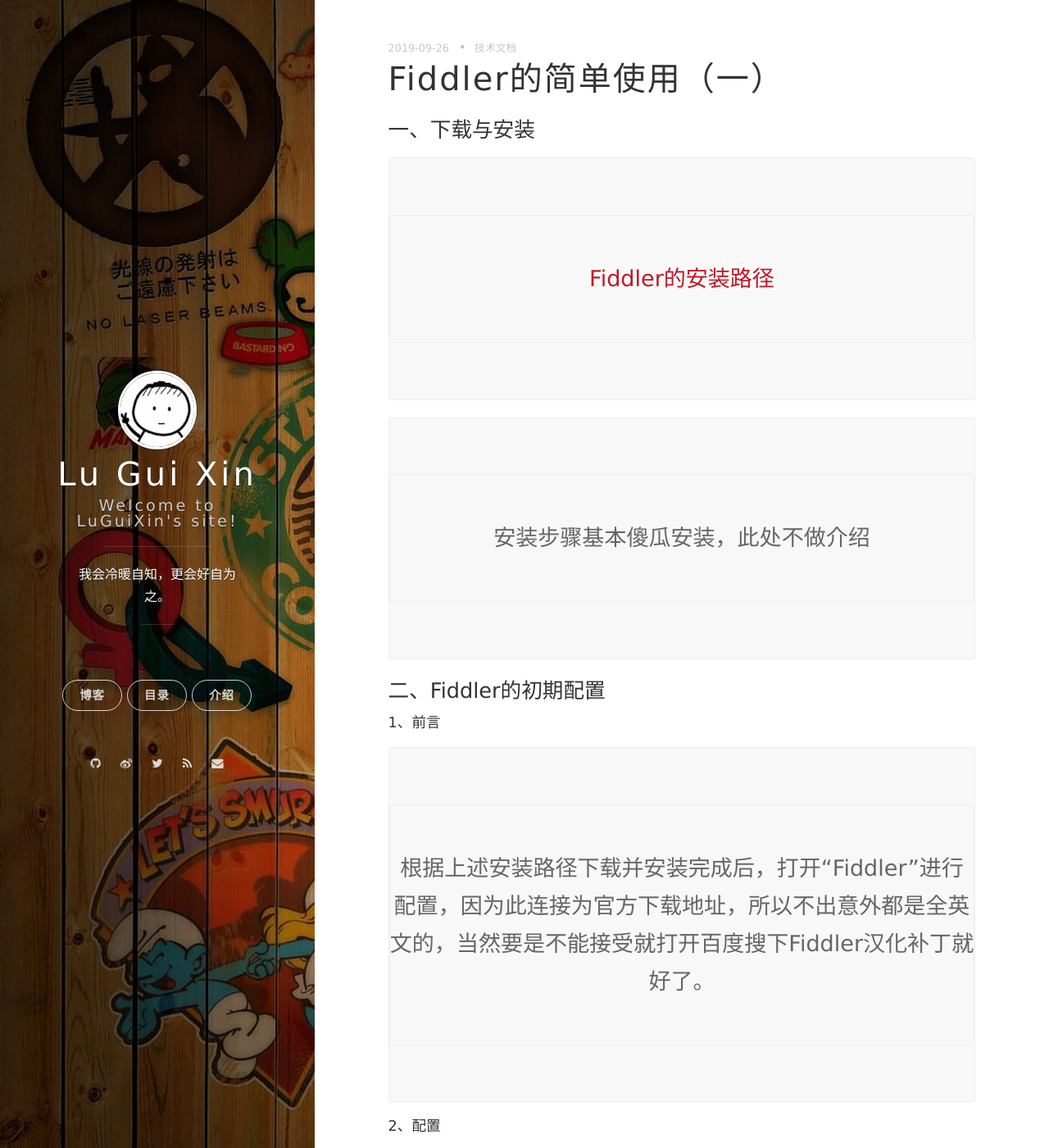
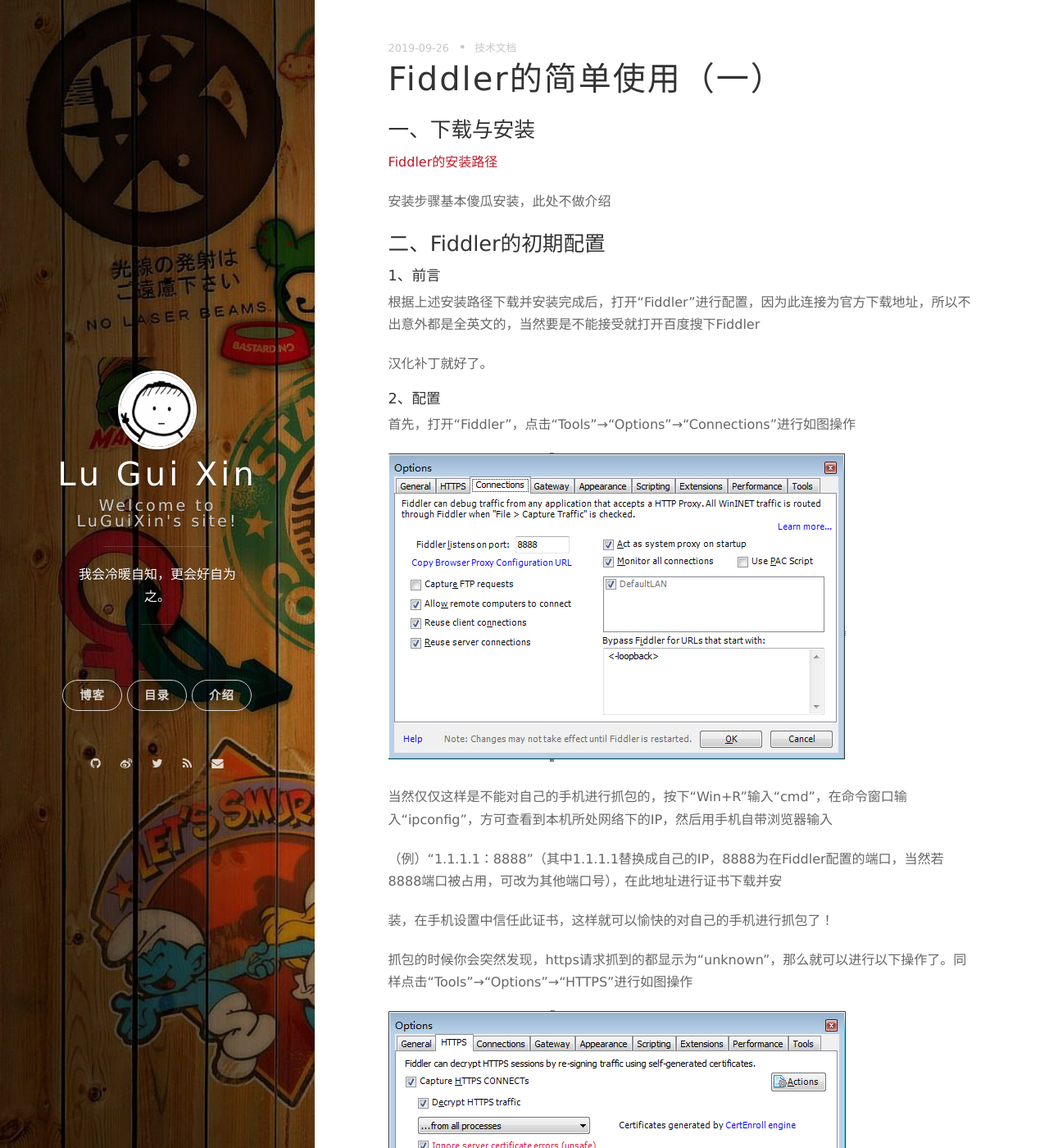
Before and after one commit to LuGuiXin/LuGuiXin.github.io, a Jekyll site: the page built from _posts/2019-09-26-Fiddler的简单使用（一）.md, in a window 1280 px wide and 1400 px high. Shown: the whole window at 82% size. Built offline with Jekyll 4.4.1, drawn with Linux system fonts in a browser that asks for light colours; nearby versions of some CDN libraries; Markdown is read by kramdown in place of the engine named in the settings; comment, search, counter and statistics services are not loaded; some of the changed text lies outside the part shown.

Commit message:
Update 2019-09-26-Fiddler的简单使用（一）.md

```diff
--- a/_posts/2019-09-26-Fiddler的简单使用（一）.md
+++ b/_posts/2019-09-26-Fiddler的简单使用（一）.md
@@ -8,30 +8,36 @@ categories: "技术文档"
 ---
 
 ### 一、下载与安装
->>[Fiddler的安装路径](https://www.telerik.com/fiddler)
+[Fiddler的安装路径](https://www.telerik.com/fiddler)
 
->>安装步骤基本傻瓜安装，此处不做介绍
+安装步骤基本傻瓜安装，此处不做介绍
 
 ### 二、Fiddler的初期配置
 
 ####1、前言
 
->> 根据上述安装路径下载并安装完成后，打开“Fiddler”进行配置，因为此连接为官方下载地址，所以不出意外都是全英文的，当然要是不能接受就打开百度搜下Fiddler汉化补丁就好了。
+ 根据上述安装路径下载并安装完成后，打开“Fiddler”进行配置，因为此连接为官方下载地址，所以不出意外都是全英文的，当然要是不能接受就打开百度搜下Fiddler
+
+ 汉化补丁就好了。
 
 ####2、配置
 
->>首先，打开“Fiddler”，点击“Tools”→“Options”→“Connections”进行如图操作
+首先，打开“Fiddler”，点击“Tools”→“Options”→“Connections”进行如图操作
 
 ![例](https://github.com/LuGuiXin/luguixin.github.io/blob/master/images/jekyll/Fiddler-connections.png)
 
->>当然仅仅这样是不能对自己的手机进行抓包的，按下“Win+R”输入“cmd”，在命令窗口输入“ipconfig”，方可查看到本机所处网络下的IP，然后用手机自带浏览器输入（例）“1.1.1.1：8888”（其中1.1.1.1替换成自己的IP，8888为在Fiddler配置的端口，当然若8888端口被占用，可改为其他端口号），在此地址进行证书下载并安装，在手机设置中信任此证书，这样就可以愉快的对自己的手机进行抓包了！
+当然仅仅这样是不能对自己的手机进行抓包的，按下“Win+R”输入“cmd”，在命令窗口输入“ipconfig”，方可查看到本机所处网络下的IP，然后用手机自带浏览器输入
 
->>抓包的时候你会突然发现，https请求抓到的都显示为“unknown”，那么就可以进行以下操作了。同样点击“Tools”→“Options”→“HTTPS”进行如图操作
+（例）“1.1.1.1：8888”（其中1.1.1.1替换成自己的IP，8888为在Fiddler配置的端口，当然若8888端口被占用，可改为其他端口号），在此地址进行证书下载并安
+
+装，在手机设置中信任此证书，这样就可以愉快的对自己的手机进行抓包了！
+
+抓包的时候你会突然发现，https请求抓到的都显示为“unknown”，那么就可以进行以下操作了。同样点击“Tools”→“Options”→“HTTPS”进行如图操作
 
 ![例](https://github.com/LuGuiXin/luguixin.github.io/blob/master/images/jekyll/HTTPS.png)
 
->>这样就可以对手机进行抓包啦！以后会持续更新Fiddler、Charles等抓包工具的配置与使用以及他们的不同。
+这样就可以对手机进行抓包啦！以后会持续更新Fiddler、Charles等抓包工具的配置与使用以及他们的不同。
 
->>希望大家共同学习，共同进步，白白！
+希望大家共同学习，共同进步，白白！
 
 本文仅为测试时所使用到的技术分享（持续更新）
```
